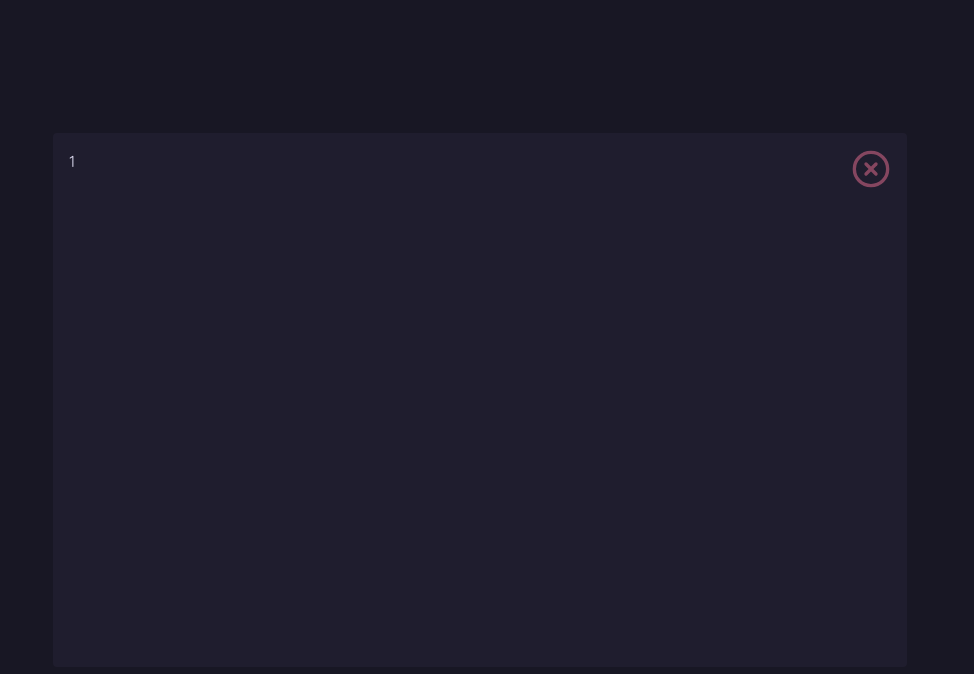
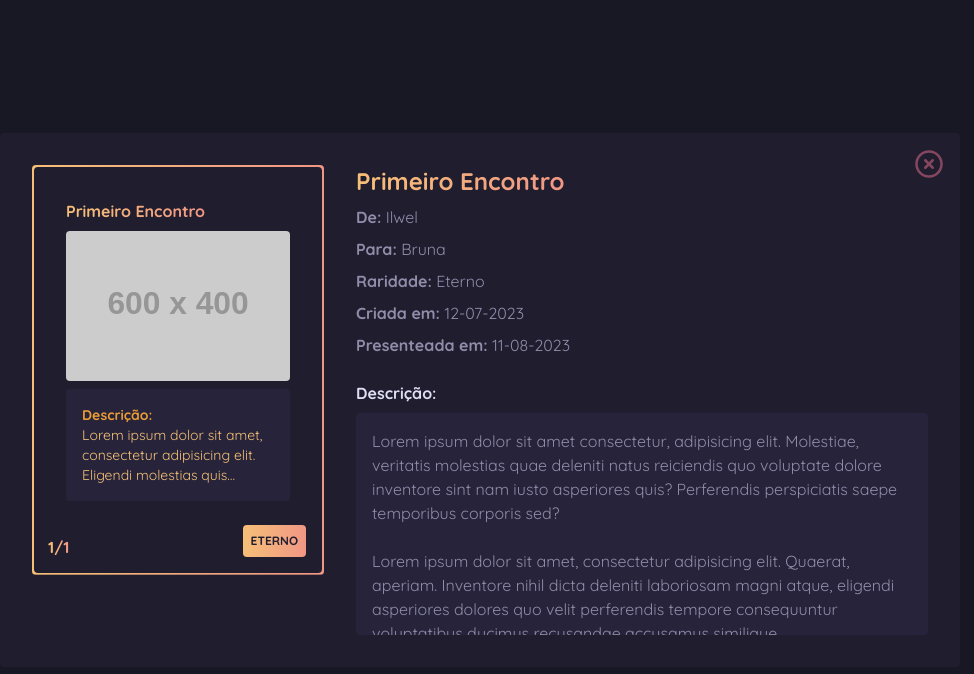
Before and after one commit to Ilwel/my-memories, a Next.js app: page /my-cards in a window 1280 px wide. Both pictures are taken after a click on the icon 586 px from the left and 223 px from the top of the page. Shown: the top 674 px of the page, without its empty margins (160-1134 px from the left). Built offline with nearby package versions, Linux system fonts and the light colour scheme; a web font is replaced by a local one.

Commit message:
feat: card details placeholder

```diff
--- a/src/app/globals.css
+++ b/src/app/globals.css
@@ -102,7 +102,7 @@
   }
 
   .card-rarity{
-    @apply background-animate text-surface p-2 rounded text-xs font-bold select-none ml-auto relative top-4 left-4
+    @apply background-animate text-surface p-2 rounded text-xs font-bold select-none
   }
 
   .card-description{
@@ -214,3 +214,41 @@
     z-index: 2;
   }
 }
+
+/* Scrollbar CSS */
+/* Firefox */
+* {
+  scrollbar-width: thin;
+  scrollbar-color: #C4A7E7 #6E6A86;
+}
+
+/* Chrome, Edge and Safari */
+*::-webkit-scrollbar {
+  height: 10px;
+  width: 10px;
+}
+*::-webkit-scrollbar-track {
+  border-radius: 5px;
+  background-color: #6E6A86;
+}
+
+*::-webkit-scrollbar-track:hover {
+  background-color: #EB6F92;
+}
+
+*::-webkit-scrollbar-track:active {
+  background-color: #EBBCBA;
+}
+
+*::-webkit-scrollbar-thumb {
+  border-radius: 5px;
+  background-color: #C4A7E7;
+}
+
+*::-webkit-scrollbar-thumb:hover {
+  background-color: #EBBCBA;
+}
+
+*::-webkit-scrollbar-thumb:active {
+  background-color: #EB6F92;
+}
--- a/src/app/my-cards/components/MemoryCard.tsx
+++ b/src/app/my-cards/components/MemoryCard.tsx
@@ -15,9 +15,9 @@ export interface MemoryCardProps{
   id: string,
   rarity: keyof typeof Rarity,
   animation?: string
+  inDetails: boolean
 }
 
-export default function MemoryCard(props: MemoryCardProps){
 const descColors ={
   ur:{
     desc:{
@@ -49,14 +49,22 @@ export default function MemoryCard(props: MemoryCardProps){
   }
 }
 
+export function RarityBadge ({rarity, className}:{rarity: keyof typeof Rarity, className?:string}){
+  return <p className={rarity + " card-rarity " + className}>{Rarity[rarity]}</p>
+}
+
+export default function MemoryCard(props: MemoryCardProps){
+
   const dispatch = useAppDispatch();
 
   const styles = descColors[props.rarity as keyof typeof descColors]
 
   return (
-    <div className={props.rarity + " background-animate p-0.5 rounded absolute " + props.animation}>
-      <div className="cursor-pointer w-72 aspect-[9/12] flex gap-2 flex-col items-start bg-surface p-8 rounded ">
+    <div className={props.rarity + `${!props.inDetails ? ' absolute' : ' relative'}` + " background-animate p-0.5 rounded " + props.animation}>
+      <div className={"cursor-pointer w-72 aspect-[9/12] flex gap-2 flex-col items-start bg-surface p-8 rounded "}>
+        {!props.inDetails && (
           <Info onClick={ () => dispatch(open('1'))} color={styles.desc.more}  className={" info"}/>
+        )}
           <h3 className={props.rarity + " background-animate text-gr text-gold-2 select-none"}>Primeiro Encontro</h3>
 
           <Image priority className="w-full rounded select-none" src={"https://placehold.co/600x400/908caa/e0def4/png?text=Sua Memória"}  alt="card placeholder" width={200} height={200}/>
@@ -68,7 +76,7 @@ export default function MemoryCard(props: MemoryCardProps){
             </p>
           </div>
           <p className={props.rarity + " card-count"}>1/1</p>
-          <p className={props.rarity + " card-rarity"}>{Rarity[props.rarity]}</p>
+          <RarityBadge className=" ml-auto relative top-4 left-4" rarity={props.rarity} />
         </div>
     </div>
   )
--- a/src/app/my-cards/components/MemoryStack.tsx
+++ b/src/app/my-cards/components/MemoryStack.tsx
@@ -24,7 +24,7 @@ export default function MemoryStack({stackId, stack, setStack, auxStack, setAuxS
     <div onClick={e => moveCardToAuxStack(e)} className="realtive w-80 aspect-[10/14] bg-surface flex items-center justify-center p-2 rounded">
       <h2 className="select-none text-muted"> &lt;/&gt;  </h2>
       {stack.map(card => (
-        <MemoryCard animation={stackId} key={card.id + "-" + stackId} id={card.id} rarity={card.rarity}/>
+        <MemoryCard inDetails={false} animation={stackId} key={card.id + "-" + stackId} id={card.id} rarity={card.rarity}/>
       ))}
     </div>
   )
--- a/src/app/my-cards/components/modals/MemoryDetails.tsx
+++ b/src/app/my-cards/components/modals/MemoryDetails.tsx
@@ -2,6 +2,7 @@
 import { useAppDispatch, useAppSelector } from "@/redux/hooks";
 import { XCircle } from "lucide-react";
 import { close }  from '@/redux/features/memoryDetailsSlicer'
+import MemoryCard, { RarityBadge } from "../MemoryCard";
 
 export default function MemoryDetails(){
 
@@ -11,9 +12,31 @@ export default function MemoryDetails(){
   return (
     open
     ?<div className="modal z-10">
-      <div className="bg-surface h-2/3 w-2/3 rounded p-4 relative">
-        <XCircle height={40} width={40} onClick={() => dispatch(close())} color={"#eb6f92"} className=" info"/>
-        {id}
+      <div className="bg-surface h-2/3 w-3/4 rounded p-8 relative flex gap-8 items-start">
+        <XCircle height={30} width={30} onClick={() => dispatch(close())} color={"#eb6f92"} className=" info"/>
+        <MemoryCard inDetails={true} id={id as string} rarity="ur"/>
+        <div className="h-full flex flex-col gap-2 items-start">
+          <h2 className={"ur background-animate bg-clip-text text-transparent"} >Primeiro Encontro</h2>
+          <p className="text-subtle"> <span className="font-bold">De:</span>  Ilwel</p>
+          <p className="text-subtle"> <span className="font-bold">Para:</span>  Bruna</p>
+          <p className="text-subtle"> <span className="font-bold">Raridade:</span>  Eterno</p>
+          <p className="text-subtle"> <span className="font-bold">Criada em:</span>  12-07-2023</p>
+          <p className="text-subtle"> <span className="font-bold">Presenteada em:</span>  11-08-2023</p>
+          <h3 className="mt-4">Descrição:</h3>
+          <div className="bg-overlay p-4  rounded h-full overflow-y-scroll flex flex-col gap-4">
+            <p className="text-subtle whitespace-pre-wrap">
+              Lorem ipsum dolor sit amet consectetur, adipisicing elit. Molestiae, veritatis molestias quae deleniti natus reiciendis quo voluptate dolore inventore sint nam iusto asperiores quis? Perferendis perspiciatis saepe temporibus corporis sed?
+              <br />
+              <br />
+
+              Lorem ipsum dolor sit amet, consectetur adipisicing elit. Quaerat, aperiam. Inventore nihil dicta deleniti laboriosam magni atque, eligendi asperiores dolores quo velit perferendis tempore consequuntur voluptatibus ducimus recusandae accusamus similique.
+              <br />
+              <br />
+
+              Lorem ipsum dolor sit amet consectetur adipisicing elit. Illo enim placeat culpa vel, quae quasi quaerat autem ipsum velit obcaecati reprehenderit corporis, odit fuga maxime! Nisi voluptate ab quisquam unde.
+            </p>
+          </div>
+        </div>
       </div>
     </div>
     : <></>
```
Lines whose indentation alone changed are shown as unchanged.
